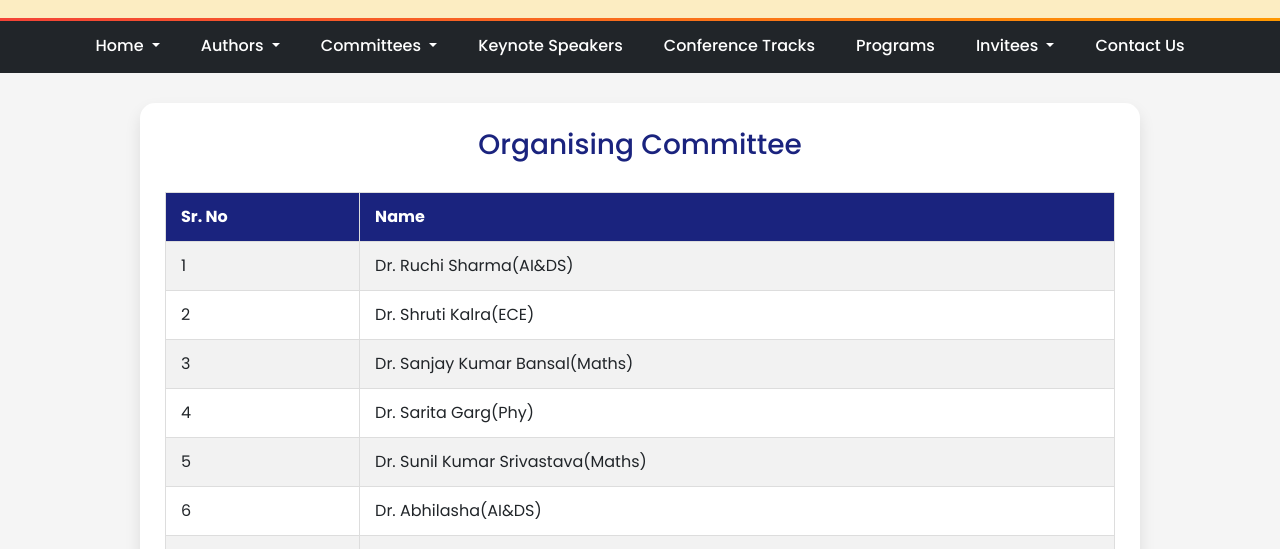
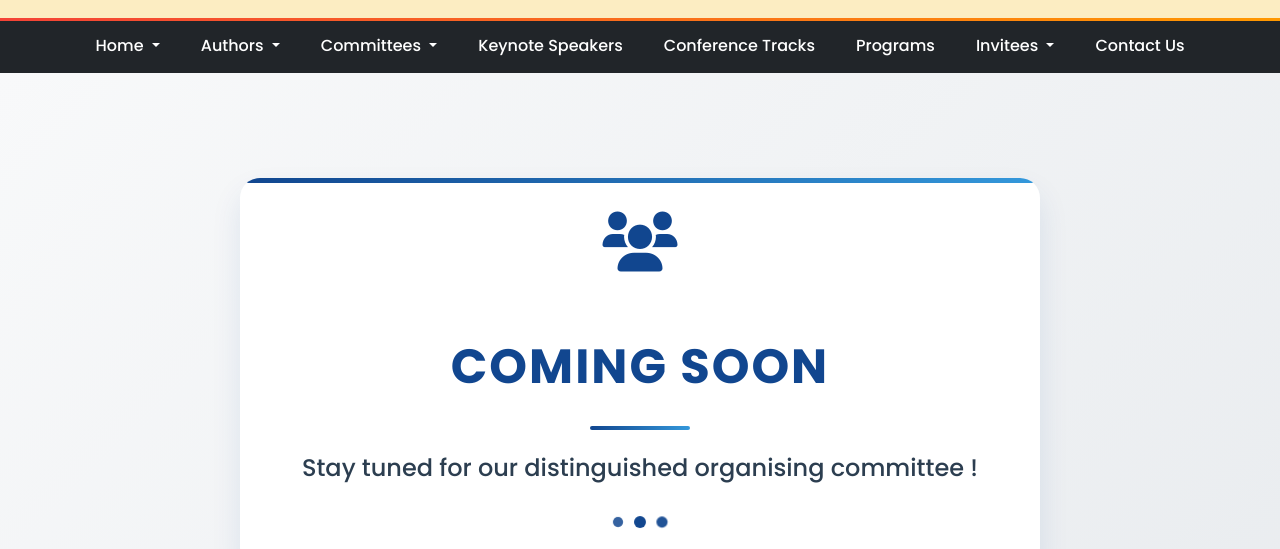
Before and after one commit to Jetha3317/library, a website: page committee.html in a window 1280 px wide. Shown: the part 251-800 px from the top of the page. Drawn offline with nearby package versions, Linux system fonts and the light colour scheme.

Commit message:
Commitee coming soon

```diff
--- a/committee.html
+++ b/committee.html
@@ -14,6 +14,8 @@
     <link rel="stylesheet" href="mob-header.css">
 
     <link rel="stylesheet" href="committee.css">
+    <link rel="stylesheet" href="eminent-guest.css">
+
     <link rel="stylesheet" href="mob-header.css">
 
     <script src="https://cdn.jsdelivr.net/npm/bootstrap@5.3.0/dist/js/bootstrap.bundle.min.js"></script>
@@ -33,60 +35,13 @@
 <div id="header"></div>
 
     <!-- Main Content -->
-    <div class="main-container">
+    <!-- <div class="main-container">
         <h1>Organising Committee</h1>
         <table>
             <tr>
                 <th>Sr. No</th>
                 <th>Name</th>
             </tr>
-            <!-- <tr>
-                <td>1</td>
-                <td>Dr. Prerak Bharadwaj (HOD, EE)</td>
-            </tr>
-            <tr>
-                <td>2</td>
-                <td>Dr. Kishan Kumar Saini (HOD, CE)</td>
-            </tr>
-            <tr>
-                <td>3</td>
-                <td>Dr. Sandeep Vyas (HOD, ECE)</td>
-            </tr>
-            <tr>
-                <td>4</td>
-                <td>Dr. Smita Agarwal (HOD, IT)</td>
-            </tr>
-            <tr>
-                <td>5</td>
-                <td>Dr. Vijeta Kumawat (HOD, CS)</td>
-            </tr>
-            <tr>
-                <td>6</td>
-                <td>Dr. Manju Vyas (HOD, AI&DS)</td>
-            </tr>
-<tr>
-                <td>10</td>
-                <td>Dr. Neeraj Kumar Singh(HOD, CS(AI))</td>
-            </tr>
-
-            <tr>
-                <td>7</td>
-                <td>Dr. Ruchi Mathur (Dean, 1st Yr)</td>
-            </tr>
-            <tr>
-                <td>8</td>
-                <td>Dr. Bharkha Shrivastav (Deputy Dean, 1st Yr)</td>
-            </tr>
-            <tr>
-                <td>9</td>
-                <td>Mr. Mukesh Agarwal(Head, SRC)</td>
-            </tr>
-             -->
-            <!-- Already in co converner -->
-            <!-- <tr>
-                <td>11</td>
-                <td>Dr. Geerija Lavania</td>
-            </tr> -->
             <tr>
                 <td>1</td>
                 <td>Dr. Ruchi Sharma(AI&DS)</td>
@@ -156,12 +111,34 @@
                 <td>16</td>
                 <td>Ms. Nidhi Singh(AI&DS)</td>
             </tr>
+        </table>
+    </div> -->
+
+<!-- Coming Soon  -->
+    <section class="eminent-guests">
+        <div class="container">
+            <div class="coming-soon-container">
+                <div class="coming-soon-content">
+                    <div class="coming-soon-icon">
+                        <i class="fas fa-users"></i>
+                    </div>
+                    <h1 class="coming-soon-title">Coming Soon</h1>
+                    <div class="animated-line"></div>
+                    <p class="coming-soon-text">Stay tuned for our distinguished organising committee !</p>
+                    <!-- <p class="coming-soon-subtext">We are curating an exceptional lineup of eminent guests for I-LIPS 2025</p> -->
+                    <div class="loading-dots">
+                        <span></span>
+                        <span></span>
+                        <span></span>
+                    </div>
+                </div>
+            </div>
+        </div>
+    </section>
 
 
 
 
-        </table>
-    </div>
 
     <!-- Footer will be loaded here -->
     <div id="footer"></div>
--- a/mob-header.html
+++ b/mob-header.html
@@ -11,7 +11,7 @@
             </a>
         </div>
         <div class="mobile-subtitle">
-            <span>13th International Library Information Professional Summit</span>
+            <span>13th International Library Information Professional</span>
             <span>International Cenference on Emerging Technologies for Smart Libraries: AI, IoT &amp; Empowerment</span>
         </div>
     </div>
```
Also changed, not shown: dates.html (+2 -2 lines), images/logo.png.
